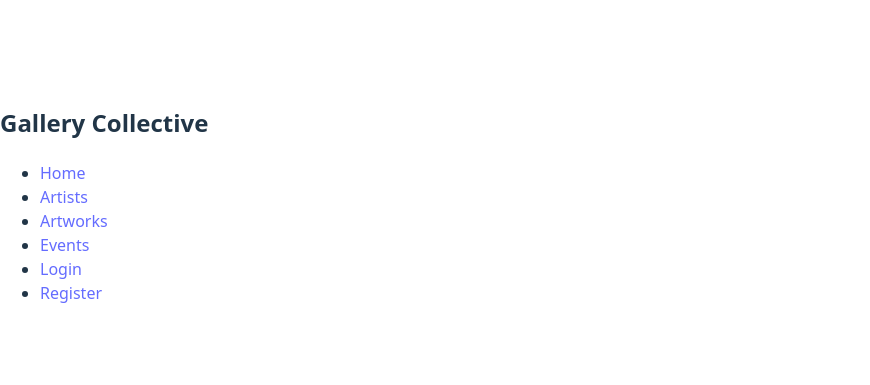
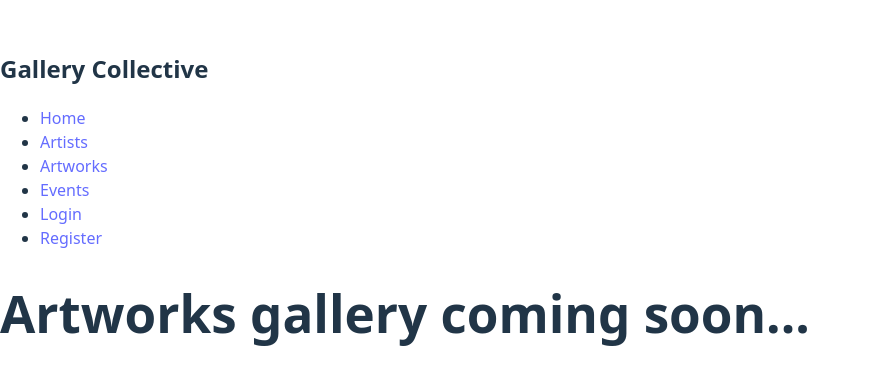
Before and after one commit to SquidIcarus/the-gallery-collective-frontend, a React (Vite) app: page /artworks in a window 1280 px wide. Shown: the part 197-582 px from the top of the page, without its empty margins (0-870 px from the left). Built offline with nearby package versions, Linux system fonts and the light colour scheme; no server answers.

Commit message:
add placeholder for artworks and events pages

```diff
--- a/src/App.jsx
+++ b/src/App.jsx
@@ -6,6 +6,8 @@ import Home from './pages/Home';
 import Login from './pages/Login';
 import Register from './pages/Register';
 import Artists from './pages/Artists';
+import Artworks from './pages/Artworks';
+import Events from './pages/Events';
 
 function App() {
   return (
@@ -17,6 +19,8 @@ function App() {
           <Route path="/login" element={<Login />} />
           <Route path="/register" element={<Register />} />
           <Route path="/artists" element={<Artists />} />
+          <Route path="/artworks" element={<Artworks />} />
+          <Route path="/events" element={<Events />} />
         </Routes>
       </Router>
     </AuthProvider>
--- /dev/null
+++ b/src/pages/Artworks.jsx
@@ -0,0 +1,7 @@
+function Artworks() {
+    return (
+        <h1>Artworks gallery coming soon...</h1>
+    );
+}
+
+export default Artworks;
--- /dev/null
+++ b/src/pages/Events.jsx
@@ -0,0 +1,7 @@
+function Events () {
+    return (
+        <h1>Events listing coming soon...</h1>
+    );
+}
+
+export default Events;
```
